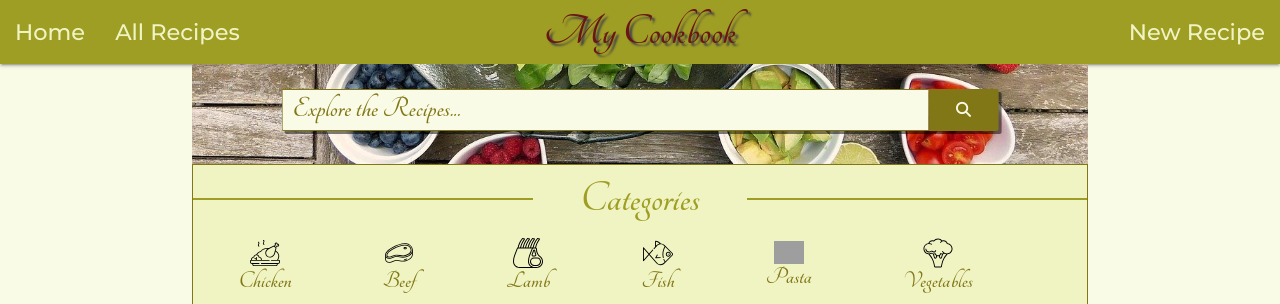
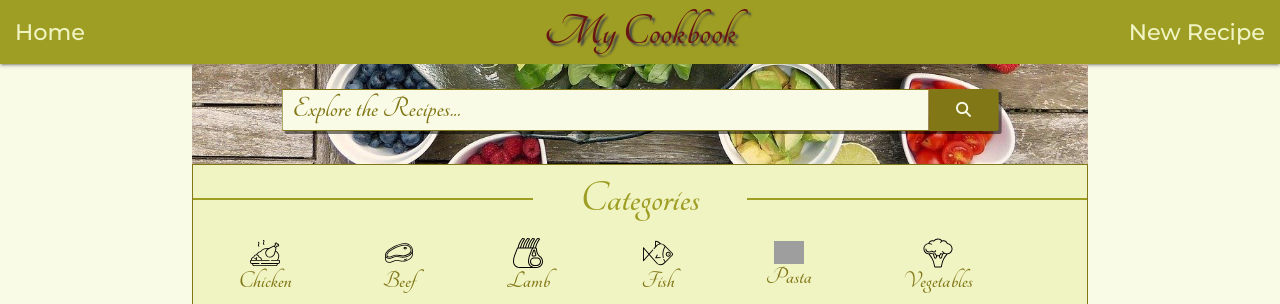
Before and after one commit to 2tracks/DCDMilestone_Project-Cookbook, a Flask app: page / in a window 1280 px wide. Shown: the top 304 px of the page. Run offline with Flask 2, Linux system fonts and the light colour scheme; data that the repository does not hold is empty; some libraries are stand-ins or nearby versions; grey boxes are pictures that could not be loaded.

Commit message:
Deleted all recipes text and nav

```diff
--- a/templates/base.html
+++ b/templates/base.html
@@ -22,13 +22,11 @@
             </ul>
             <ul class="left hide-on-med-and-down">
                 <li><a class="yellow-text-color" href="{{url_for('index')}}">Home</a></li>
-                <li><a class="yellow-text-color" href="#">All Recipes</a></li>
             </ul>
             </div>
         </nav>
         <!-- Mobile side-navigation -->
         <ul class="sidenav lime lighten-5" id="mobile-demo">
-            <li><a class="red-text-color" href="{{url_for('index')}}">All Recipes</a></li>
             <li><a class="red-text-color" href="{{url_for('search_categories', get_category_name = 'Chicken')}}">Chicken</a></li>
             <li><a class="red-text-color" href="{{url_for('search_categories', get_category_name = 'Beef')}}">Beef</a></li>
             <li><a class="red-text-color" href="{{url_for('search_categories', get_category_name = 'Lamb')}}">Lamb</a></li>
```
